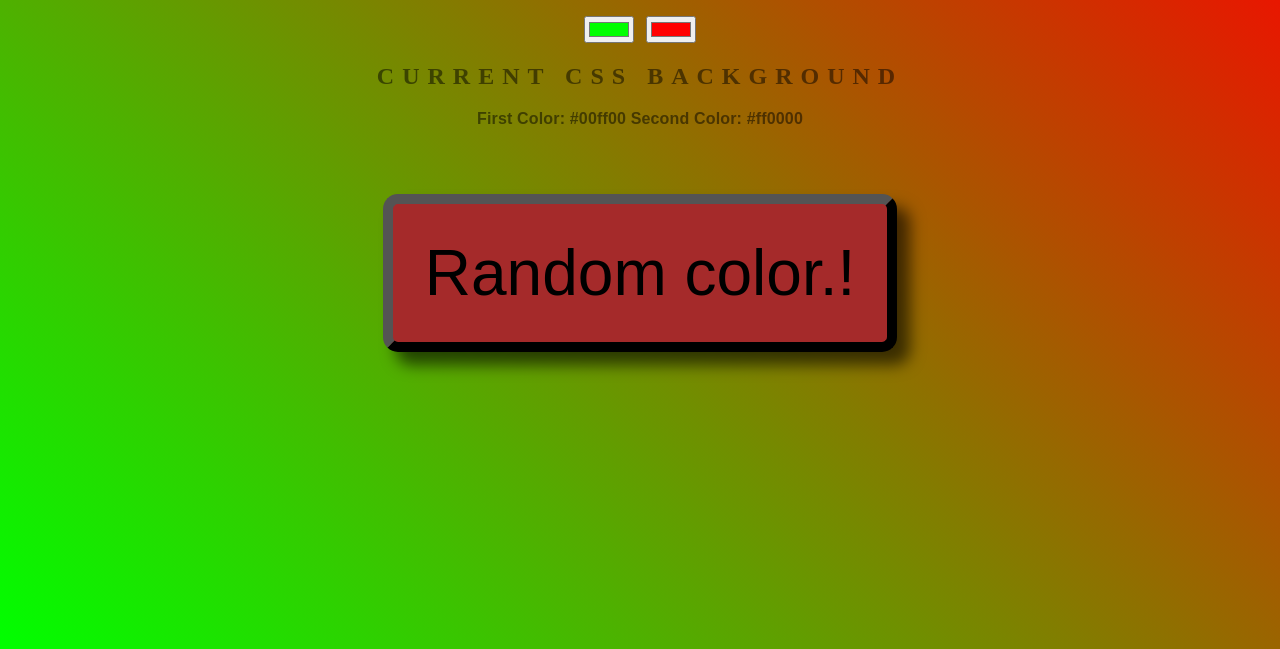
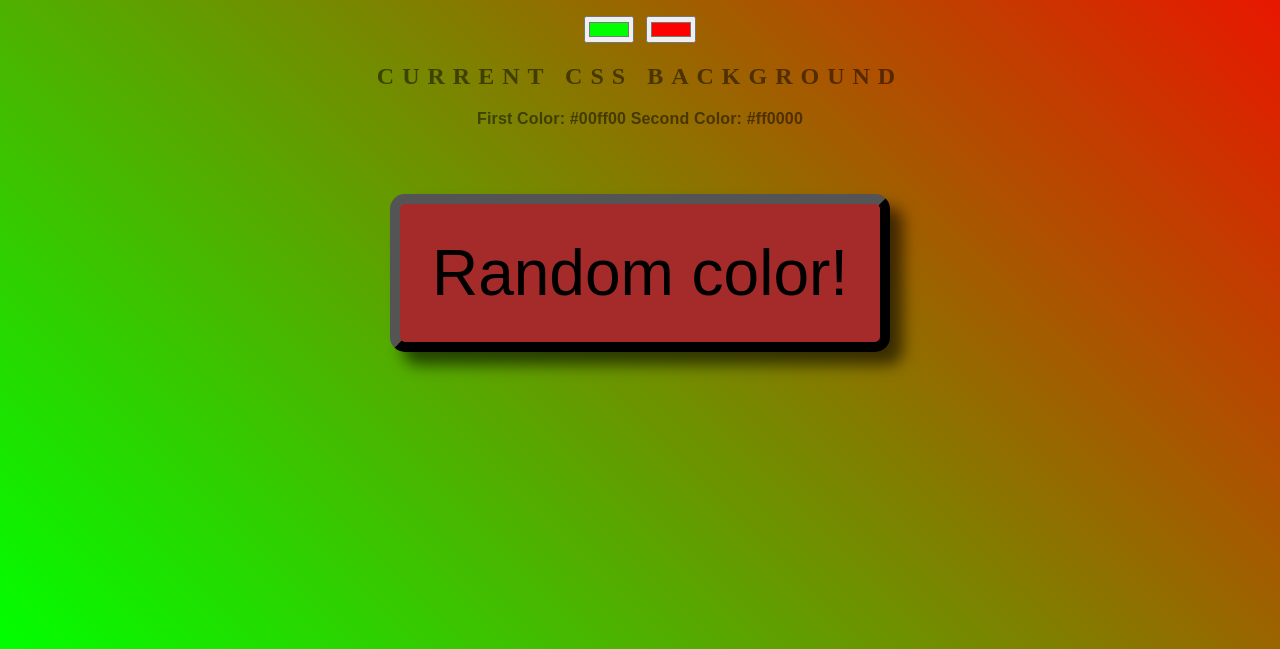
Before and after one commit to Eimantas20/Color-generator, a plain HTML site: page index.html in a window 1280 px wide. Shown: the part 189-838 px from the top of the page. Drawn offline with Linux system fonts and the light colour scheme.

Commit message:
fixed spelling

```diff
--- a/index.html
+++ b/index.html
@@ -11,7 +11,7 @@
 
 	<h2>Current CSS background</h2>
 	<h3></h3>
-	<button id="generate" onclick="generator()">Random color.!</button>
+	<button id="generate" onclick="generator()">Random color!</button>
 	</br>
 	<h4>
 		<div class="inline" id="R1"></div>
```
